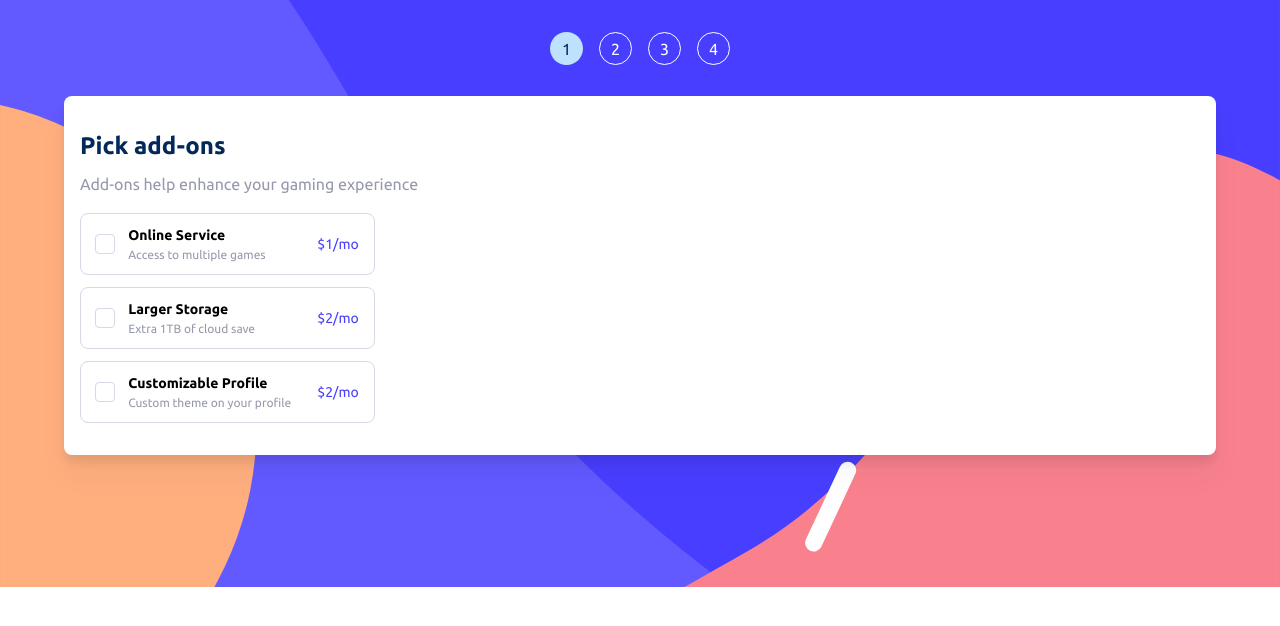
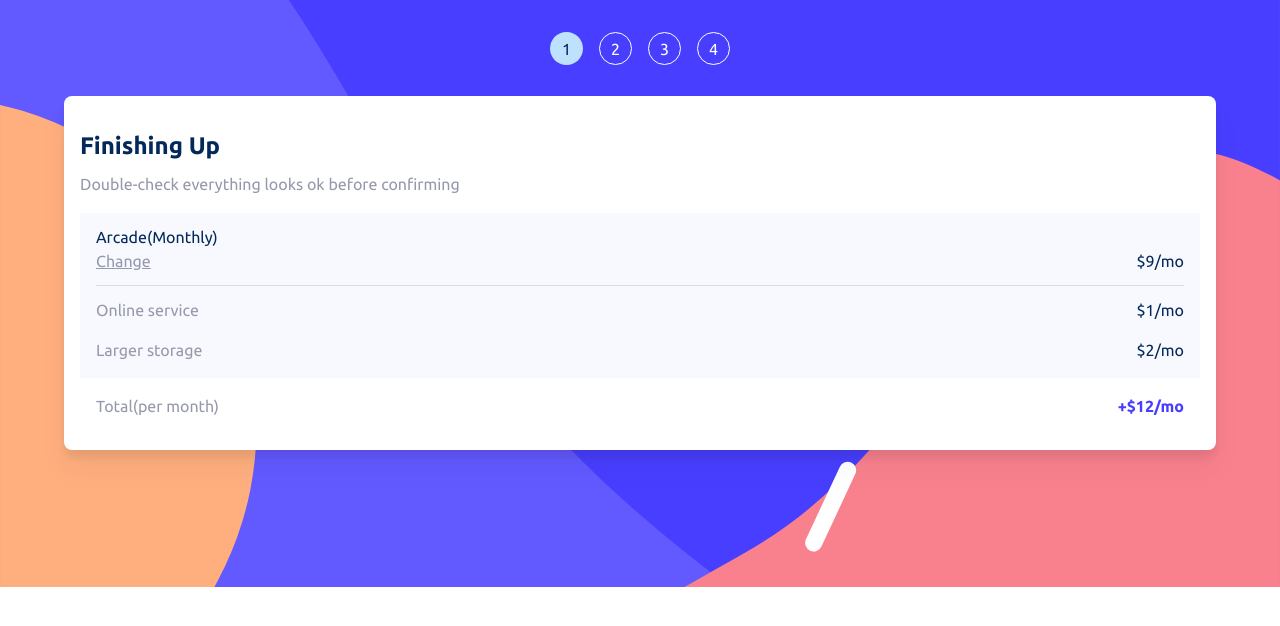
Before and after one commit to alfredomayorga/multi-step-form, a Next.js app: page / in a window 1280 px wide. Shown: the top 626 px of the page. Built offline with nearby package versions, Linux system fonts and the light colour scheme.

Commit message:
feat: implement finishing up view

```diff
--- a/views/ContentViewer.tsx
+++ b/views/ContentViewer.tsx
@@ -2,6 +2,7 @@
 
 import Tracker from "../components/ui/tracker-component"
 import FormContextProvider from "../context/FormContext"
+import FinishingUp from "./FinishingUp"
 import PersonalInfo from "./PersonalInfo"
 import PickAddons from "./PickAddons"
 import SelectPlan from "./SelectPlan"
@@ -12,7 +13,8 @@ function ContentViewer() {
       <Tracker />
       {/* <PersonalInfo /> */}
      {/*<SelectPlan /> */}
-      <PickAddons />
+      {/* <PickAddons /> */ }
+     <FinishingUp />
     </FormContextProvider>
   )
 }
```
